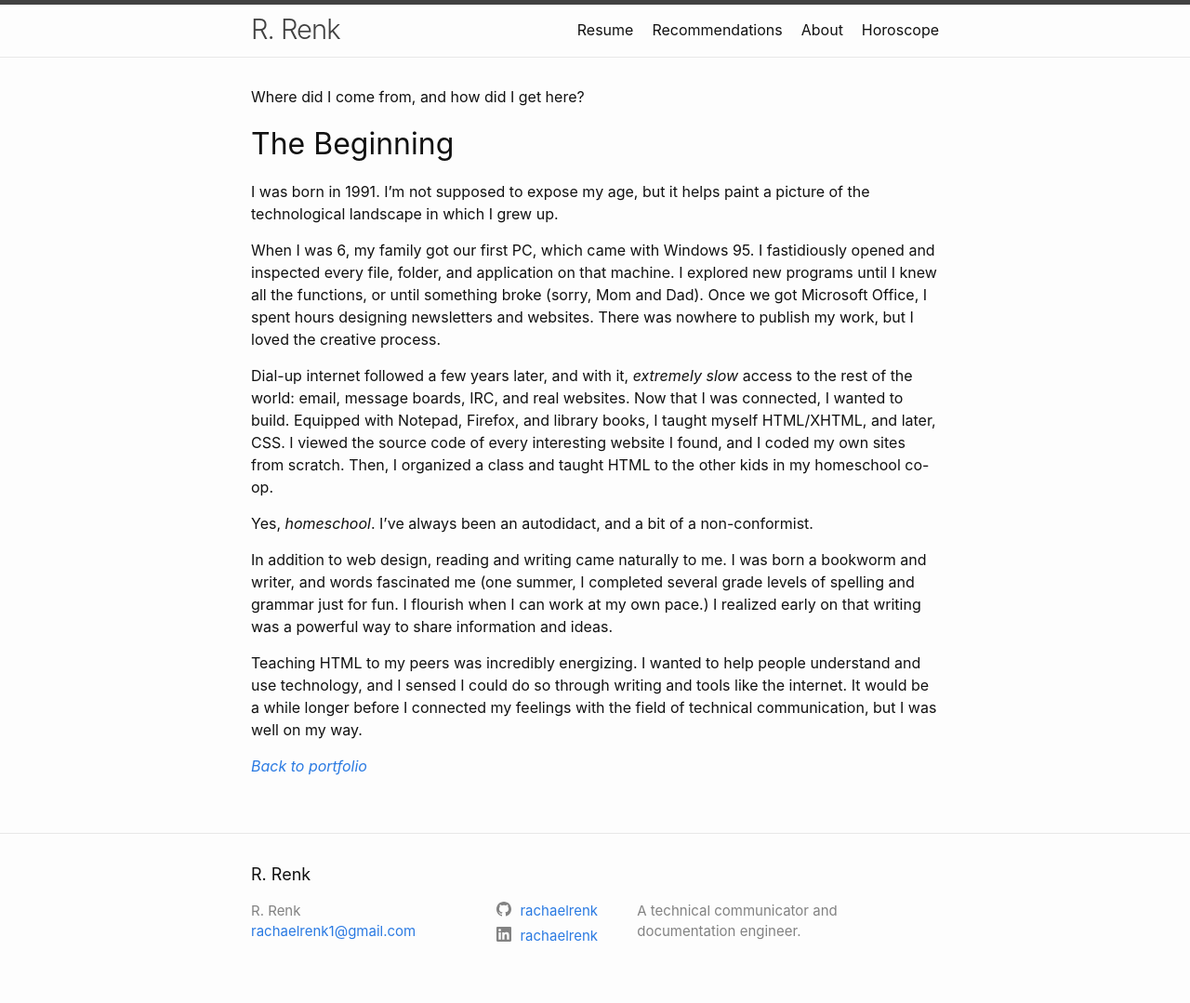
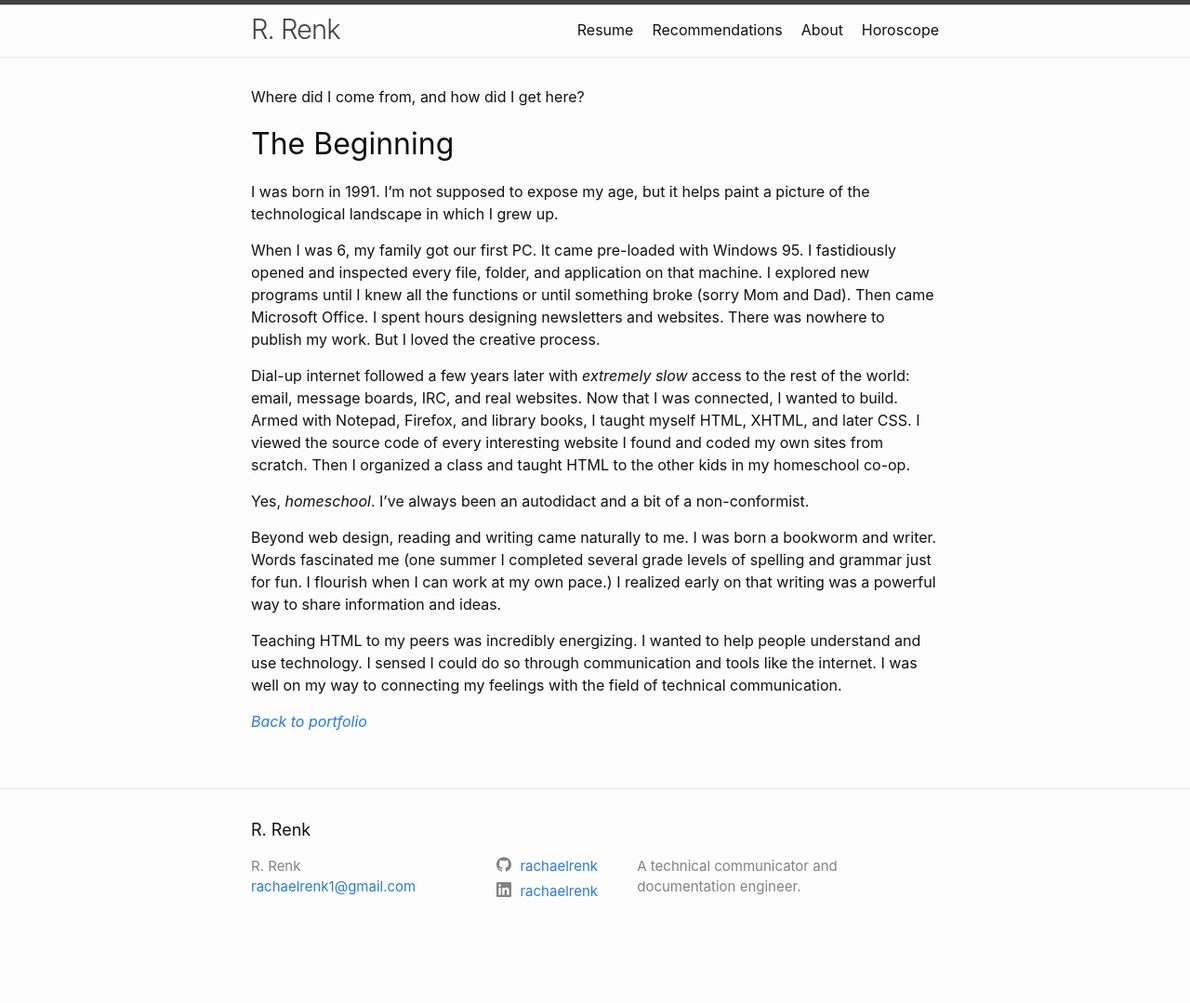
Before and after one commit to rachaelrenk/rachaelrenk.github.io, a Jekyll site: the page built from docs/about.markdown, in a window 1280 px wide. Shown: the whole page at 93% size. Built offline with Jekyll 4.4.1, drawn with Linux system fonts in a browser that asks for light colours; after the commit the page ends 1031 px from its top, so only the background shows below that.

Commit message:
Editorial updates: refresh Warp resume entry and streamline About page
Expand the Warp role with an Activities & Impact section and tighter summary.
Reduce comma-heavy sentences on the About page for smoother reading.

Co-Authored-By: Oz <oz-agent@warp.dev>

```diff
--- a/docs/about.markdown
+++ b/docs/about.markdown
@@ -11,14 +11,14 @@ Where did I come from, and how did I get here?
 
 I was born in 1991. I'm not supposed to expose my age, but it helps paint a picture of the technological landscape in which I grew up.
 
-When I was 6, my family got our first PC, which came with Windows 95. I fastidiously opened and inspected every file, folder, and application on that machine. I explored new programs until I knew all the functions, or until something broke (sorry, Mom and Dad). Once we got Microsoft Office, I spent hours designing newsletters and websites. There was nowhere to publish my work, but I loved the creative process.
+When I was 6, my family got our first PC. It came pre-loaded with Windows 95. I fastidiously opened and inspected every file, folder, and application on that machine. I explored new programs until I knew all the functions or until something broke (sorry Mom and Dad). Then came Microsoft Office. I spent hours designing newsletters and websites. There was nowhere to publish my work. But I loved the creative process.
 
-Dial-up internet followed a few years later, and with it, _extremely slow_ access to the rest of the world: email, message boards, IRC, and real websites. Now that I was connected, I wanted to build. Equipped with Notepad, Firefox, and library books, I taught myself HTML/XHTML, and later, CSS. I viewed the source code of every interesting website I found, and I coded my own sites from scratch. Then, I organized a class and taught HTML to the other kids in my homeschool co-op.
+Dial-up internet followed a few years later with _extremely slow_ access to the rest of the world: email, message boards, IRC, and real websites. Now that I was connected, I wanted to build. Armed with Notepad, Firefox, and library books, I taught myself HTML, XHTML, and later CSS. I viewed the source code of every interesting website I found and coded my own sites from scratch. Then I organized a class and taught HTML to the other kids in my homeschool co-op.
 
-Yes, _homeschool_. I've always been an autodidact, and a bit of a non-conformist.
+Yes, _homeschool_. I've always been an autodidact and a bit of a non-conformist.
 
-In addition to web design, reading and writing came naturally to me. I was born a bookworm and writer, and words fascinated me (one summer, I completed several grade levels of spelling and grammar just for fun. I flourish when I can work at my own pace.) I realized early on that writing was a powerful way to share information and ideas.
+Beyond web design, reading and writing came naturally to me. I was born a bookworm and writer. Words fascinated me (one summer I completed several grade levels of spelling and grammar just for fun. I flourish when I can work at my own pace.) I realized early on that writing was a powerful way to share information and ideas.
 
-Teaching HTML to my peers was incredibly energizing. I wanted to help people understand and use technology, and I sensed I could do so through writing and tools like the internet. It would be a while longer before I connected my feelings with the field of technical communication, but I was well on my way.
+Teaching HTML to my peers was incredibly energizing. I wanted to help people understand and use technology. I sensed I could do so through communication and tools like the internet. I was well on my way to connecting my feelings with the field of technical communication.
 
 _[Back to portfolio](/index.html)_
```
Also changed, not shown: docs/resume.markdown (+12 -1 lines).
